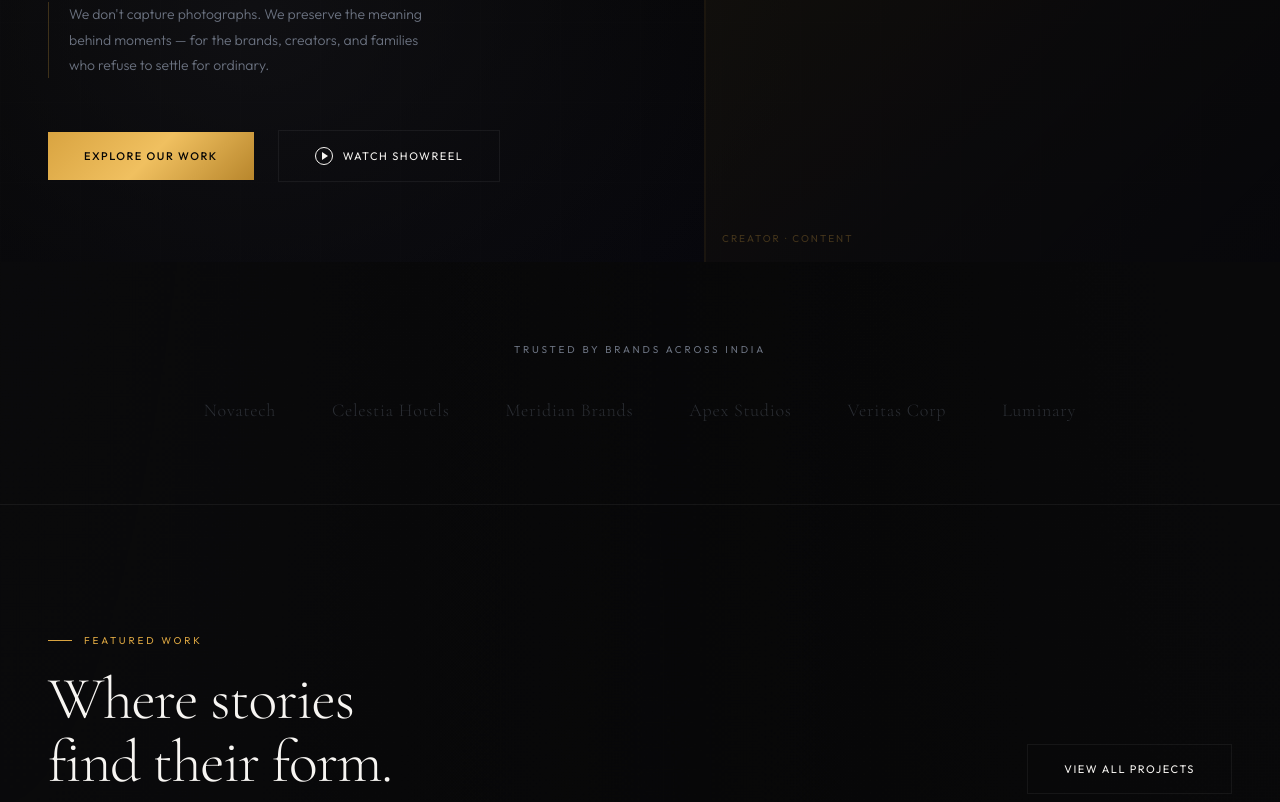
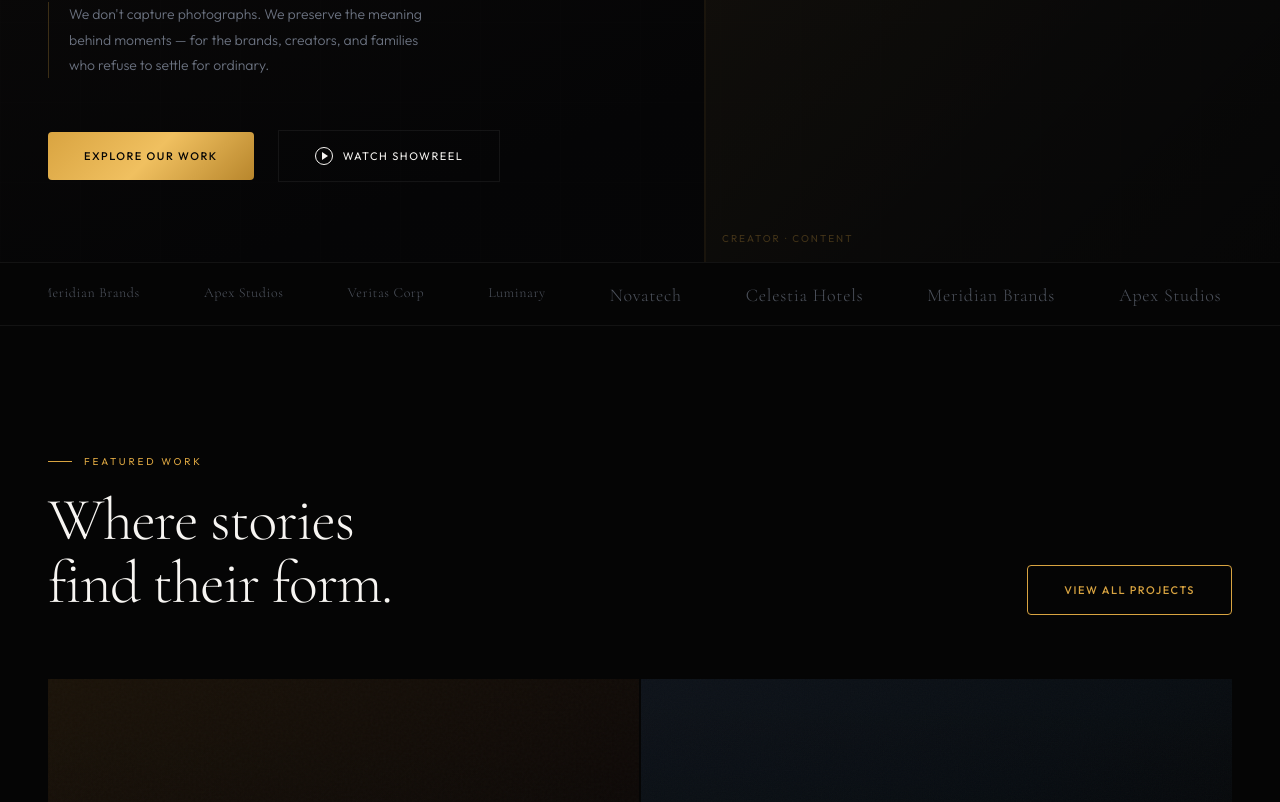
Before and after one commit to shreyasraj-001/LensXpose, a React (Vite) app: page / in a window 1280 px wide. Shown: the part 618-1420 px from the top of the page. Built offline with nearby package versions, Linux system fonts and the light colour scheme; no server answers.

Commit message:
feat: implement base UI components and section layouts for Hero and FeaturedWork

```diff
--- a/package.json
+++ b/package.json
@@ -12,6 +12,7 @@
   "dependencies": {
     "@sanity/client": "^7.23.0",
     "lucide-react": "^1.21.0",
+    "motion": "^12.40.0",
     "react": "^19.2.6",
     "react-dom": "^19.2.6"
   },
--- a/src/components/sections/ContentCreatorShowcase.tsx
+++ b/src/components/sections/ContentCreatorShowcase.tsx
@@ -1,4 +1,5 @@
 import { Play } from 'lucide-react';
+import { SecondaryButton } from '../ui/Button';
 
 const REELS = [
   {
@@ -42,9 +43,7 @@ export function ContentCreatorShowcase() {
           <h2 className="font-display text-[clamp(36px,5vw,60px)] font-light leading-[1.05] tracking-[-0.02em] text-[#F7F5F2]">
             Content that<br />stops the scroll.
           </h2>
-          <button className="btn-secondary flex items-center gap-2.5 bg-transparent border border-white/[0.06] text-[#F7F5F2] font-body text-[11px] tracking-[0.14em] uppercase px-9 py-4 hover-target flex-shrink-0">
-            View All Reels
-          </button>
+          <SecondaryButton>View All Reels</SecondaryButton>
         </div>
 
         {/* Vertical Reel Strip */}
--- a/src/components/sections/FeaturedWork.tsx
+++ b/src/components/sections/FeaturedWork.tsx
@@ -1,3 +1,4 @@
+import { SecondaryButton } from "../ui/Button";
 const FEATURED_PROJECTS = [
   {
     id: 'arjun-priya',
@@ -37,9 +38,7 @@ export function FeaturedWork() {
           <h2 className="font-display text-[clamp(36px,5vw,60px)] font-light leading-[1.05] tracking-[-0.02em] text-[#F7F5F2]">
             Where stories<br />find their form.
           </h2>
-          <button className="btn-secondary flex items-center gap-2.5 bg-transparent border border-white/[0.06] text-[#F7F5F2] font-body text-[11px] tracking-[0.14em] uppercase px-9 py-4 hover-target flex-shrink-0">
-            View All Projects
-          </button>
+          <SecondaryButton>View All Projects</SecondaryButton>
         </div>
 
         {/* Asymmetric Grid */}
--- a/src/components/sections/TrustedLogos.tsx
+++ b/src/components/sections/TrustedLogos.tsx
@@ -1,21 +1,37 @@
-const CLIENTS = ['Novatech', 'Celestia Hotels', 'Meridian Brands', 'Apex Studios', 'Veritas Corp', 'Luminary'];
+const CLIENTS = [
+  'Novatech',
+  'Celestia Hotels',
+  'Meridian Brands',
+  'Apex Studios',
+  'Veritas Corp',
+  'Luminary'
+];
 
 export function TrustedLogos() {
   return (
-    <section className="py-20 px-6 md:px-12 border-b border-white/[0.06]">
-      <div className="max-w-[1200px] mx-auto">
-        <p className="font-body text-[10px] tracking-[0.28em] uppercase text-[#6B7280] text-center mb-10">
-          Trusted by brands across India
-        </p>
-        <div className="flex justify-center items-center gap-10 md:gap-14 flex-wrap">
-          {CLIENTS.map(name => (
-            <span
-              key={name}
-              className="font-display text-[18px] font-light text-[#6B7280]/35 tracking-[0.04em] hover:text-[#6B7280]/65 transition-colors duration-300 cursor-default select-none"
-            >
-              {name}
-            </span>
-          ))}
+    <section className="py-4 px-4 md:px-12 border-b border-white/[0.06] overflow-hidden border-t-[1px] border-gray-400">
+      <div className="max-w-[1400px] mx-auto">
+        {/* Marquee wrapper */}
+        <div className="relative w-full overflow-hidden">
+          <div className="flex animate-marquee whitespace-nowrap">
+            {CLIENTS.map((name, idx) => (
+              <span
+                key={idx}
+                className="mx-8 font-display text-[14px] font-light text-[#6B7280]/70 tracking-[0.04em] hover:text-[#6B7280]/90 transition-colors duration-300 cursor-default select-none"
+              >
+                {name}
+              </span>
+            ))}
+            {/* Duplicate for seamless loop */}
+            {CLIENTS.map((name, idx) => (
+              <span
+                key={`dup-${idx}`}
+                className="mx-8 font-display text-[18px] font-light text-[#6B7280]/70 tracking-[0.04em] hover:text-[#6B7280]/90 transition-colors duration-300 cursor-default select-none"
+              >
+                {name}
+              </span>
+            ))}
+          </div>
         </div>
       </div>
     </section>
--- a/src/components/ui/Button/PrimaryButton.tsx
+++ b/src/components/ui/Button/PrimaryButton.tsx
@@ -7,7 +7,14 @@ interface PrimaryButtonProps extends React.ButtonHTMLAttributes<HTMLButtonElemen
 export function PrimaryButton({ children, className = '', ...props }: PrimaryButtonProps) {
   return (
     <button
-      className={`btn-primary gold-gradient text-[#050505] font-body font-medium tracking-[0.14em] text-[11px] uppercase px-9 py-4 hover-target ${className}`}
+      className={`relative overflow-hidden transition-all duration-1000 cursor-pointer
+    btn-primary gold-gradient text-[#050505] font-body font-medium tracking-[0.14em]
+    text-[11px] uppercase px-9 py-4 hover-target rounded-[4px]
+    before:content-[''] before:absolute before:top-0 before:left-[-40px]
+    before:h-full before:w-0 before:bg-gradient-to-r before:from-yellow-400 before:to-yellow-500
+    before:-skew-x-12 before:-z-10 before:transition-all before:duration-1000
+    hover:text-[#050505] hover:before:w-[160%]
+    ${className}`}
       {...props}
     >
       {children}
--- a/src/components/ui/Button/SecondaryButton.tsx
+++ b/src/components/ui/Button/SecondaryButton.tsx
@@ -7,7 +7,7 @@ interface SecondaryButtonProps extends React.ButtonHTMLAttributes<HTMLButtonElem
 export function SecondaryButton({ children, className = '', ...props }: SecondaryButtonProps) {
   return (
     <button
-      className={`btn-secondary bg-transparent border border-[#D9A441] text-[#D9A441] font-body font-medium tracking-[0.14em] text-[11px] uppercase px-9 py-4 hover-target ${className}`}
+      className={`btn-secondary rounded-[4px] bg-transparent border border-[#D9A441] text-[#D9A441] font-body font-medium tracking-[0.14em] text-[11px] uppercase px-9 py-4 hover-target ${className}`}
       {...props}
     >
       {children}
@@ -16,3 +16,13 @@ export function SecondaryButton({ children, className = '', ...props }: Secondar
 }
 
 export default SecondaryButton;
+
+
+// const baseClasses =
+//     "relative inline-flex items-center justify-center px-6 py-3 font-body text-xs tracking-[0.14em] uppercase transition-all duration-300 cursor-pointer";
+
+//   const solidClasses =
+//     "bg-white text-black hover:bg-white/80 shadow-[inset_0_0_10px_rgba(255,255,255,0.5)]";
+
+//   const outlineClasses =
+//     "border border-white text-white hover:bg-white/10 hover:shadow-[inset_0_0_12px_rgba(255,255,255,0.4)]";
--- a/src/index.css
+++ b/src/index.css
@@ -13,6 +13,10 @@
   --ivory: #F7F5F2;
   --mist: #6B7280;
   --white: #FFFFFF;
+  --g:#0f0f0f;
+  --g2:#171717;
+  --gold2:#c8942f;
+  --mist2:#4a5568;
 
   --gold-soft: rgba(217, 164, 65, 0.12);
   --gold-border: rgba(217, 164, 65, 0.25);
@@ -93,12 +97,18 @@ html, body {
 
 /* ─── PREMIUM BACKGROUND ─── */
 .premium-bg {
-  background-color: var(--noir);
-  background-image:
-    radial-gradient(at 0% 0%, rgba(20, 20, 25, 0.4) 0px, transparent 50%),
-    radial-gradient(at 100% 0%, rgba(18, 18, 22, 0.35) 0px, transparent 50%),
-    radial-gradient(at 50% 100%, rgba(15, 15, 18, 0.5) 0px, transparent 50%);
-  background-size: 100% 100%;
+  /* A deep, rich dark palette (Midnight/Noir) */
+  /* background: linear-gradient(135deg, var(--noir) 0%, var(--g) 30%, var(--g2) 50%, var(--graphite) 70%, var(--noir) 100%); */
+  /* The lightest, smoothest transition possible,Stretches the background so we have room to move it */
+ /* background-size: 200% 200%; */
+ animation: premiumDrift 18s ease-in-out infinite;
+}
+
+Hardware-friendly, buttery smooth animation
+@keyframes premiumDrift {
+  0% {background-position: 0% 50%;}
+  50% {background-position: 100% 50%;}
+  100% {background-position: 0% 50%;}
 }
 
 /* ─── GRID OVERLAY TEXTURE ─── */
@@ -355,18 +365,31 @@ html, body {
 .hero-section {
   position: relative;
   min-height: 100vh;
+  /* min-height: 100dvh; */
   display: flex;
   flex-direction: column;
   justify-content: flex-end;
   overflow: hidden;
 }
+
+@media (max-width: 768px) {
+  .hero-section {
+    justify-content: center;
+    min-height: 85vh;
+  }
+}
+
 .hero-bg-layer {
   position: absolute;
   inset: 0;
   background:
-    radial-gradient(ellipse 80% 60% at 60% 30%, rgba(217, 164, 65, 0.035) 0%, transparent 60%),
-    radial-gradient(ellipse 60% 80% at 20% 70%, rgba(18, 18, 22, 0.8) 0%, transparent 70%),
-    linear-gradient(160deg, #0A0A0A 0%, #050505 50%, #080810 100%);
+    /* radial-gradient(ellipse 80% 60% at 60% 30%, rgba(217, 164, 65, 0.035) 0%, transparent 60%),
+    radial-gradient(ellipse 60% 80% at 20% 70%, rgba(18, 18, 22, 0.8) 0%, transparent 70%), */
+    linear-gradient(160deg,
+    #050505 0%,
+    #090808 40%,
+    #050506 70%,
+    #060606 100%)
 }
 
 /* Film strip sidebar */
@@ -578,3 +601,13 @@ html, body {
     animation-duration: 0.01ms !important;
   }
 }
+
+@keyframes marquee {
+  0% { transform: translateX(0%); }
+  100% { transform: translateX(-50%); }
+}
+
+.animate-marquee {
+  display: inline-flex;
+  animation: marquee 20s linear infinite;
+}
```
Also changed, not shown: 1 other file (tests, documents, lock files or other folders).
